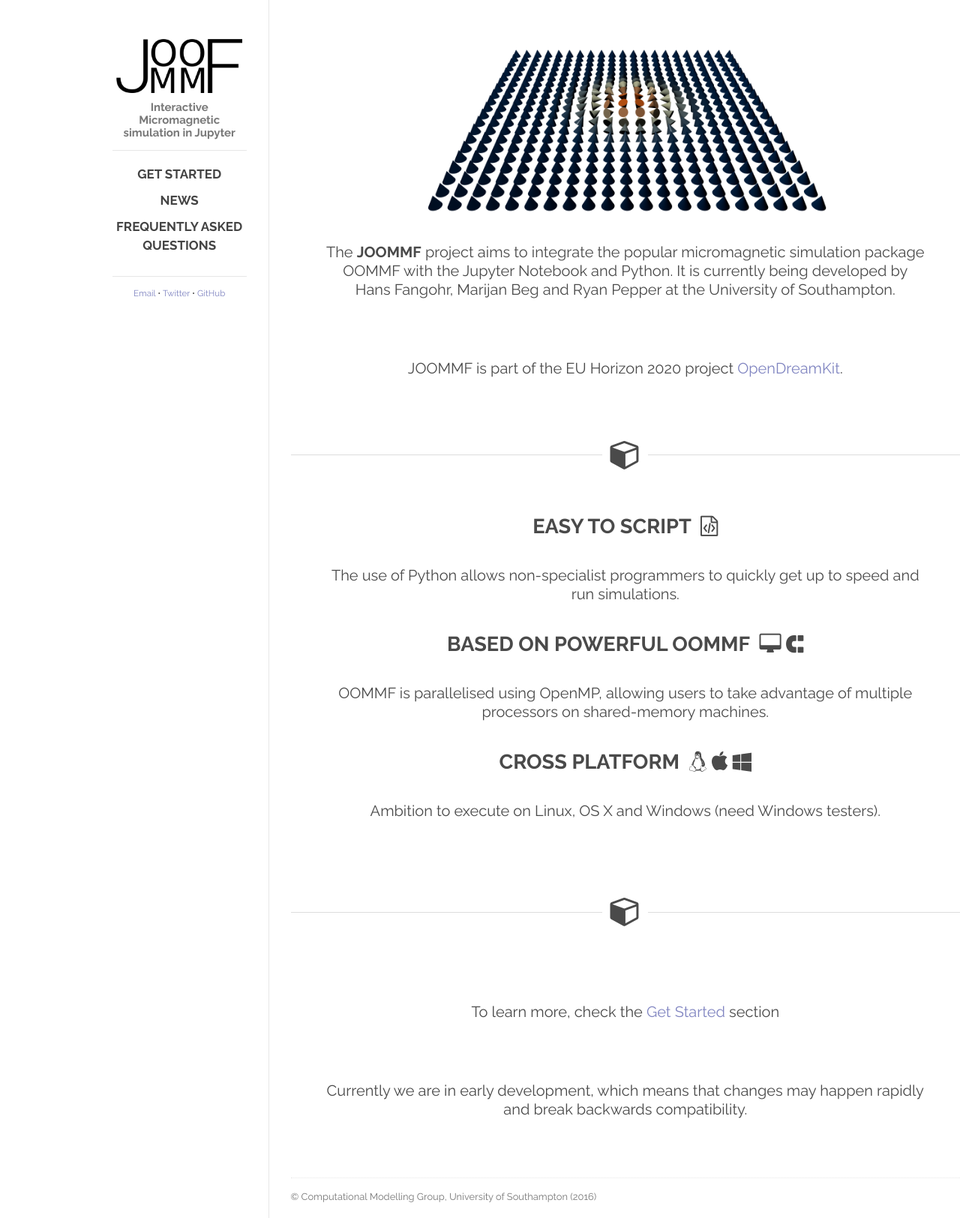
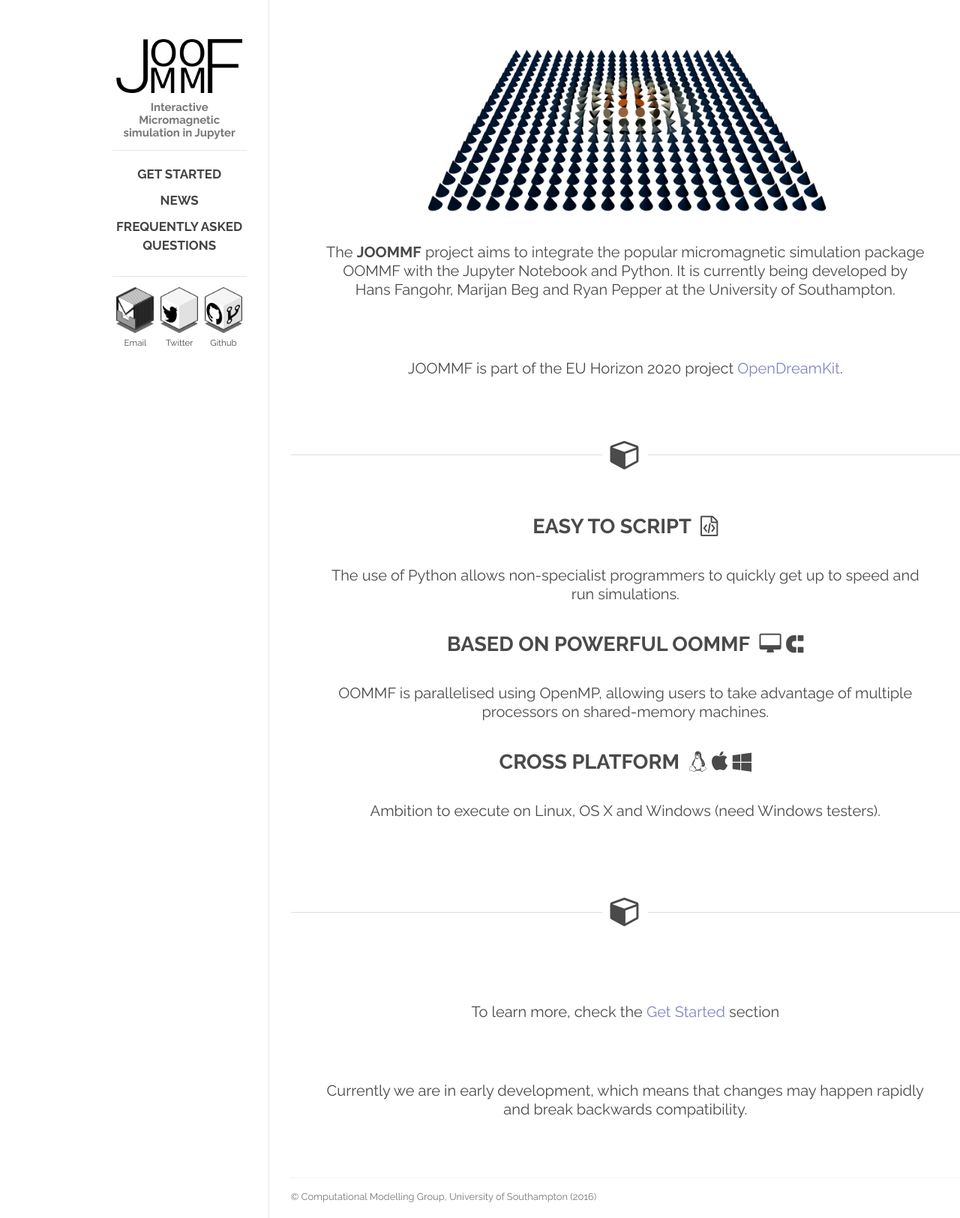
Before and after one commit to joommf-attic/joommf.github.io, a Jekyll site: the page built from index.html, in a window 1280 px wide. Shown: the whole page at 75% size. Built offline with Jekyll 4.4.1, drawn with Linux system fonts in a browser that asks for light colours; nearby versions of some CDN libraries.

Commit message:
Added icons to the sidebar

```diff
--- a/_layouts/default.html
+++ b/_layouts/default.html
@@ -25,10 +25,12 @@
   <body>
     <div class="site">
       <div class="sidebar" id="sidebar">
+
         <div class="header">
           <h1 class="title"><a href="/"><img id="logo" src="/images/logo.png"></a></h1>
           <span class="tagline"> Interactive Micromagnetic simulation in Jupyter</span>
-        </div>
+        </div> <!-- close header -->
+
         <div class="menu">
           <ul class="menu-list">
             <li class="menu-link">
@@ -44,15 +46,29 @@
             </li>
             </li>
           </ul>
+        </div> <!-- close menu -->
+
+        <div class="footer">
+          <div class="sidebar-icon">
+            <a href="mailto:jupyteroommf@gmail.com" class="footer-link"><img src="images/email.png" width=50px></a>
+            Email
           </div>
-        <div class="footer">
-          <span id="footer-links">
-            <a href="mailto:jupyteroommf@gmail.com" class="footer-link">Email</a> <span class="separator">&bull;</span>
-            <a href="https://twitter.com/joommf" class="footer-link">Twitter</a> <span class="separator">&bull;</span>
-            <a href="https://github.com/joommf" class="footer-link">GitHub</a>
-          </span>
+          <span class="separator">&nbsp;</span>
+
+          <div class="sidebar-icon">
+            <a href="https://twitter.com/joommf" class="footer-link"><img src="images/twitter.png" width=50px></a>
+            Twitter
           </div>
+          <span class="separator">&nbsp;</span>
+
+          <div class="sidebar-icon">
+            <a href="https://github.com/joommf" class="footer-link"><img src="images/github.png" width=50px></a>
+            Github
           </div>
+
+        </div> <!-- close footer -->
+
+      </div> <!-- close sidebar -->
 
         {{ content }}
 
--- a/css/main.css
+++ b/css/main.css
@@ -132,7 +132,6 @@
   padding-top: 1.25em;
   padding-bottom: 1.5em;
   overflow: hidden;
-  float: center;
   text-align: center;
 }
 
@@ -293,6 +292,25 @@
   opacity: 0.7;
 }
 
+.sidebar-icon {
+  display: inline-block;
+  width: 50px;
+  text-align: center;
+  /*
+  border: 1px solid black;
+  transition: all 1s;
+  -webkit-transition: all 1s;
+  -moz-transition: all 1s;
+  -o-transition: all 1s;
+  bottom: 0;
+  */
+}
+
+.sidebar-icon img:hover{
+  position: relative;
+  top: -10px;
+}
+
 /*****************************************************************************/
 /*
 /* Menus
```
Also changed, not shown: README.md, images/email.png (added), images/github.png (added), images/twitter.png (added). Lines whose indentation alone changed are shown as unchanged.
